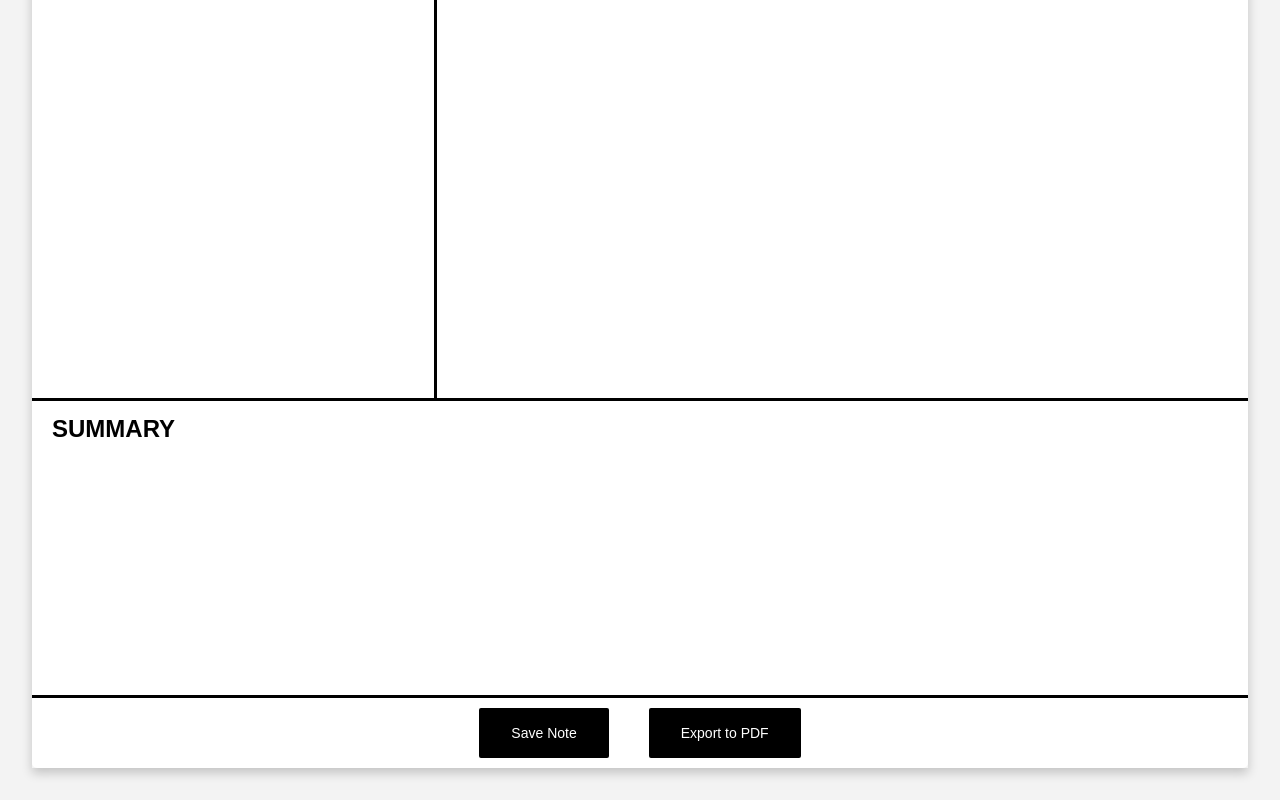
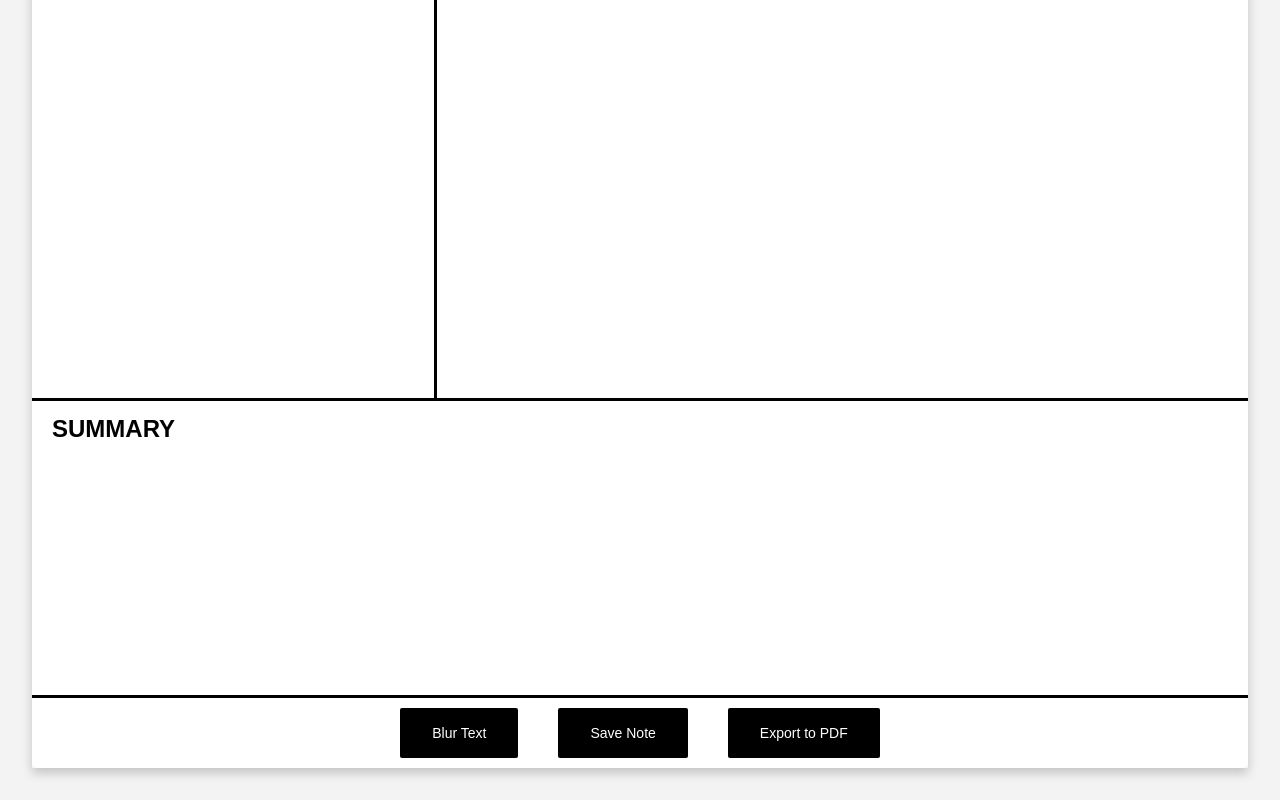
Before and after one commit to rendrabimaa/notesapp, a React (Create React App) app: page /addnote in a window 1280 px wide. Shown: the part 225-1025 px from the top of the page. Built offline with nearby package versions, Linux system fonts and the light colour scheme.

Commit message:
Blur Text

```diff
--- a/src/components/AddNote.js
+++ b/src/components/AddNote.js
@@ -1,5 +1,24 @@
 import React, { useRef } from "react";
 import { useReactToPrint } from "react-to-print";
+
+var clicked = false;
+function blurText(){
+  if (!clicked){
+    clicked = true;
+    document.getElementById("blurbtn").innerHTML = "Not Blur Text"
+    document.getElementById("note-columns-note").style.filter="blur(5px)";
+    document.getElementById("note-summary").style.filter="blur(5px)";
+
+  }
+  else{
+    clicked = false;
+    document.getElementById("blurbtn").innerHTML = "Blur Text"
+    document.getElementById("note-columns-note").style.filter="none";
+    document.getElementById("note-summary").style.filter="none";
+  }
+
+
+}
 
 const AddNote = () => {
   const componentRef = useRef();
@@ -25,12 +44,13 @@ const AddNote = () => {
           </div>
           <div className="summary">
             <div className="summary-note">
-              <textarea type="text" name="summarynote" className="input-summary" placeholder="Summary" rows="8" />
+              <textarea id="note-summary" type="text" name="summarynote" className="input-summary" placeholder="Summary" rows="8" />
               <label for="summarynote" className="input-label-summary">Summary</label>
             </div>
           </div>
           <div className="button-sec">
             <div>
+              <button className="note-button" id="blurbtn" onClick={blurText}>Blur Text</button>
               <button className="note-button"> Save Note </button>
               <button className="note-button" onClick={handlePrint}> Export to PDF </button>
             </div>
```
